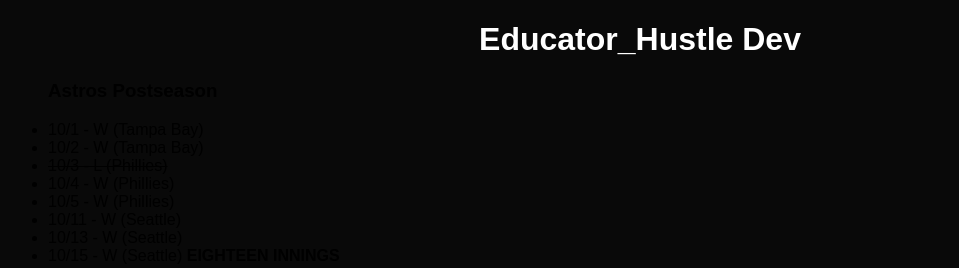
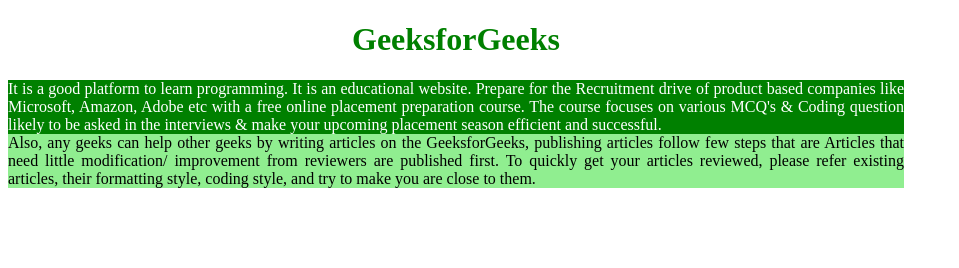
Before and after one commit to EducatorHustle/EducatorHustle.github.io, a plain HTML site: page index.html in a window 1280 px wide. Shown: the whole page, without its empty margins (0-959 px from the left). Drawn offline with Linux system fonts and the light colour scheme.

Commit message:
kfldajkjfkldjsl

```diff
--- a/index.html
+++ b/index.html
@@ -3,38 +3,60 @@
   <head>
     <title>Educator_Hustle</title>
     <style type="text/css">
-    h1 {text-align: center;}
-      body {
-        font-family: arial;
-        background-color: rgb(9, 9, 9);}
-      h1 {
-        color: rgb(255,255,255);}
-.Divelement {
-    display: inline-block;
-    width: 150px;
-    height: 100px;
-    background: pink;
-    border: 1px solid purple;
-    text-align: center;
-    font-size: 24px;
-    font-family: 'Algerian';
+ h1 {
+                text-align:center;
+                color:green;
+            }
+            body {
+                width:70%;
+            }
+            .container .box {
+               display : flex;
+              flex-direction : row;
+
+            }
+
+
+            .container .box .box-cell.box1 {
+                background:green;
+                color:white;
+                text-align:justify;
+             }
+            .container .box .box-cell.box2 {
+                background:lightgreen;
+                text-align:justify
+            }
 }
 
     </style>
   </head>
   <body>
-    <h1>Educator_Hustle Dev</h1>
-    <div><ul>
-    <h3>Astros Postseason</h3>
-      <li>10/1 - W (Tampa Bay)</li>
-      <li>10/2 - W (Tampa Bay)</li>
-      <li><s>10/3 - L (Phillies)</s></li>
-      <li>10/4 - W (Phillies)</li>
-      <li>10/5 - W (Phillies)</li>
-      <li>10/11 - W (Seattle)</li>
-      <li>10/13 - W (Seattle)</li>
-      <li>10/15 - W (Seattle) <b>EIGHTEEN INNINGS</b></li>
-    </ul></div>
+    <h1>GeeksforGeeks</h1>
+    <div class="container">
+        <div class="box">
+            <div class="box-row">
+                <div class="box-cell box1">
+                It is a good platform to learn programming. It is an
+                educational website. Prepare for the Recruitment drive
+                of product based companies like Microsoft, Amazon,
+                Adobe etc with a free online placement preparation
+                course. The course focuses on various MCQ's & Coding
+                question likely to be asked in the interviews & make
+                your upcoming placement season efficient and successful.
+                </div>
+                <div class="box-cell box2">
+                Also, any geeks can help other geeks by writing articles
+                on the GeeksforGeeks, publishing articles follow few
+                steps that are Articles that need little modification/
+                improvement from reviewers are published first. To
+                quickly get your articles reviewed, please refer
+                existing articles, their formatting style, coding
+                style, and try to make you are close to them.
+                </div>
+            </div>
+        </div>
+    </div>
+
 
   </body>
 </html>
```
